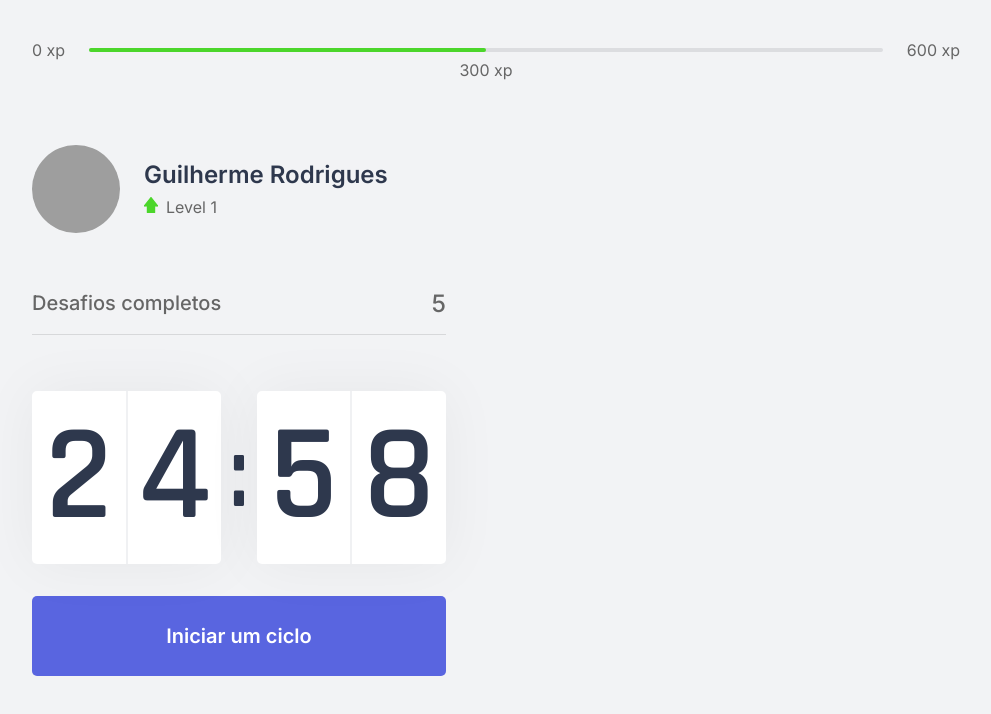
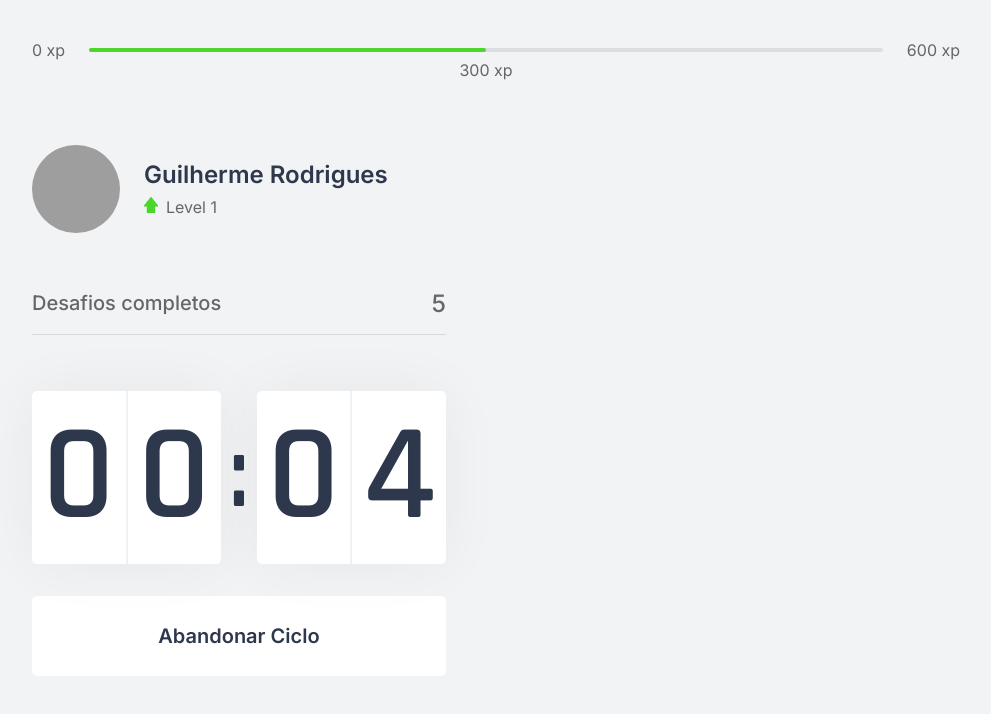
Before and after one commit to GuilhermRodrigues/NLW-React, a Next.js app in the folder nlw-react-next/: page / in a window 1280 px wide. Both pictures are taken after a click on the button "Iniciar um ciclo". Shown: the top 714 px of the page, without its empty margins (144-1135 px from the left). Built offline with nearby package versions, Linux system fonts and the light colour scheme; grey boxes are pictures that could not be loaded.

Commit message:
NLW - Finalização do componente countdown

```diff
--- a/nlw-react-next/src/components/Countdown.tsx
+++ b/nlw-react-next/src/components/Countdown.tsx
@@ -1,10 +1,13 @@
 import { useState, useEffect } from 'react';
 import styles from '../styles/components/Countdown.module.css'
 
+let countDownTimeout : NodeJS.Timeout;
+
 export function Countdown() {
 
-    const [time, setTime] = useState(25 * 60);
-    const [active, setActive] = useState(false);
+    const [time, setTime] = useState(0.1 * 60);
+    const [isActive, setIsActive] = useState(false);
+    const [hasFinished, setHasFinished] = useState(false);
 
     const minutes = Math.floor(time / 60);
     const seconds = time % 60;
@@ -13,16 +16,25 @@
     const [secondLeft, secondRight] = String(seconds).padStart(2,'0').split('');
 
     function startCountDown(){
-        setActive(true);
+        setIsActive(true);
+    }
+
+    function resetCountDown(){
+        clearTimeout(countDownTimeout);
+        setIsActive(false);
+        setTime(0.1*60);
     }
 
     useEffect(() => {
-        if(active && time > 0){
-            setTimeout(() => {
+        if(isActive && time > 0){
+            countDownTimeout = setTimeout(() => {
                 setTime(time - 1);
             }, 1000);
+        }else if (isActive && time == 0){
+            setHasFinished(true);
+            setIsActive(false);
         }
-    }, [active, time])
+    }, [isActive, time])
 
     return(
         <div>
@@ -37,6 +49,25 @@
                     <span>{secondRight}</span>
                 </div>
             </div>
+
+            { hasFinished ? (
+                <button
+                disabled
+                className={styles.countdownButton}
+                >
+                    Ciclo encerrado
+                </button>
+            ) : (
+                <>
+                { isActive ? (
+                    <button
+                    type="button"
+                    className={`${styles.countdownButton} ${styles.countdownButtonActive}`}
+                    onClick={resetCountDown}
+                    >
+                        Abandonar Ciclo
+                    </button>
+                ) : (
                     <button
                     type="button"
                     className={styles.countdownButton}
@@ -44,6 +75,10 @@
                     >
                         Iniciar um ciclo
                     </button>
+                )}
+                </>
+            )}
+
         </div>
 
     );
--- a/nlw-react-next/src/styles/components/Countdown.module.css
+++ b/nlw-react-next/src/styles/components/Countdown.module.css
@@ -64,6 +64,22 @@
     transition: background-color 0.2s;
 }
 
-.countdownButton:hover {
+.countdownButton:not(:disabled):hover {
     background: var(--blue-dark);
 }
+
+.countdownButtonActive {
+    background: var(--white);
+    color: var(--title);
+}
+
+.countdownButtonActive:not(:disabled):hover {
+    background: var(--red);
+    color: var(--white);
+}
+
+.countdownButton:disabled {
+    background: var(--white);
+    color: var(--text);
+    cursor: not-allowed;
+}
```
Lines whose indentation alone changed are shown as unchanged.
